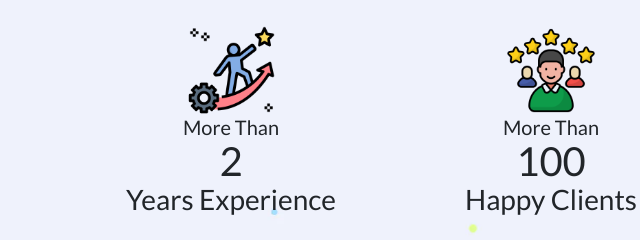
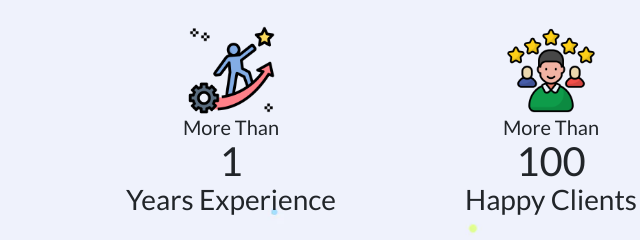
Before and after one commit to missaccountant/Home, a plain HTML site: page index.html in a window 1280 px wide. Shown: the part 2360-2600 px from the top of the page, 89-729 px from the left. Drawn offline with nearby package versions, Linux system fonts and the light colour scheme; a script that the page names is missing; a web font is replaced by a local one.

Commit message:
Update index.html

```diff
--- a/index.html
+++ b/index.html
@@ -269,7 +269,7 @@ text-align: justify; line-height: 1.7rem !important ; margin-top: 65px;">Hello,
                         <img src="images/experience.png " alt="" class="" width="30%">
                     </div>
                     <h5>More Than</h5>
-                    <h1 class="counter" style="margin-top: -10px;">2</h1>
+                    <h1 class="counter" style="margin-top: -10px;">1</h1>
                     <h3 style="margin-top: -10px;">
                         Years Experience</h3>
                 </div>
```
